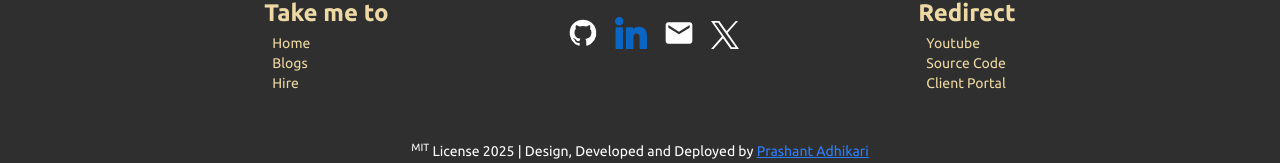
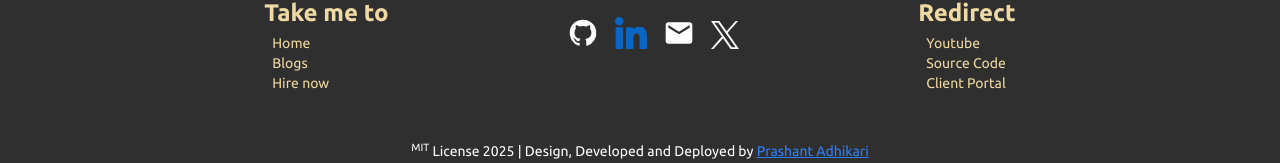
Before and after one commit to pr4shxnt/Prashant, a React (Vite) app: page / in a window 1280 px wide. Shown: the part 4559-4722 px from the top of the page. Built offline with nearby package versions, Linux system fonts and the light colour scheme; no server answers.

Commit message:
update: wrap up and links updated

```diff
--- a/src/Components/Sections/Roots/Footer.jsx
+++ b/src/Components/Sections/Roots/Footer.jsx
@@ -11,24 +11,24 @@ const Footer = () => {
           <div className="">
             <h1 className="text-xl md:text-2xl font-bold mb-1">Take me to </h1>
             <ul className="ml-2">
-              <NavLink>
+              <NavLink to={`/`}>
                 {" "}
                 <li className="text-xs md:text-sm   cursor-pointer hover:underline">
                   Home
                 </li>
               </NavLink>
-              <NavLink>
+              <NavLink to={`/blogs`}>
                 {" "}
                 <li className="text-xs md:text-sm   cursor-pointer hover:underline">
                   Blogs
                 </li>
               </NavLink>
-              <NavLink>
+              <a href="https://www.clientportal.prashantadhikari7.com.np" target="_blank">
                 {" "}
                 <li className="text-xs md:text-sm   cursor-pointer hover:underline">
-                  Hire
+                  Hire now
                 </li>
-              </NavLink>
+              </a>
 
             </ul>
           </div>
@@ -90,24 +90,24 @@ const Footer = () => {
           <div className="">
             <h1 className="text-xl md:text-2xl font-bold mb-1">Redirect </h1>
             <ul className="ml-2">
-              <NavLink>
+              <a href="#">
                 {" "}
                 <li className="text-xs md:text-sm   cursor-pointer hover:underline">
                   Youtube
                 </li>
-              </NavLink>
-              <NavLink>
+              </a>
+              <a href="github.com/pr4shxnt/Prashant" target="_blank">
                 {" "}
                 <li className="text-xs md:text-sm   cursor-pointer hover:underline">
                   Source Code
                 </li>
-              </NavLink>
-               <NavLink>
+              </a>
+               <a href="https://www.clientportal.prashantadhikari7.com.np">
                 {" "}
                 <li className="text-xs md:text-sm   cursor-pointer hover:underline">
                   Client Portal
                 </li>
-              </NavLink>
+              </a>
             </ul>
           </div>
         </div>
```
